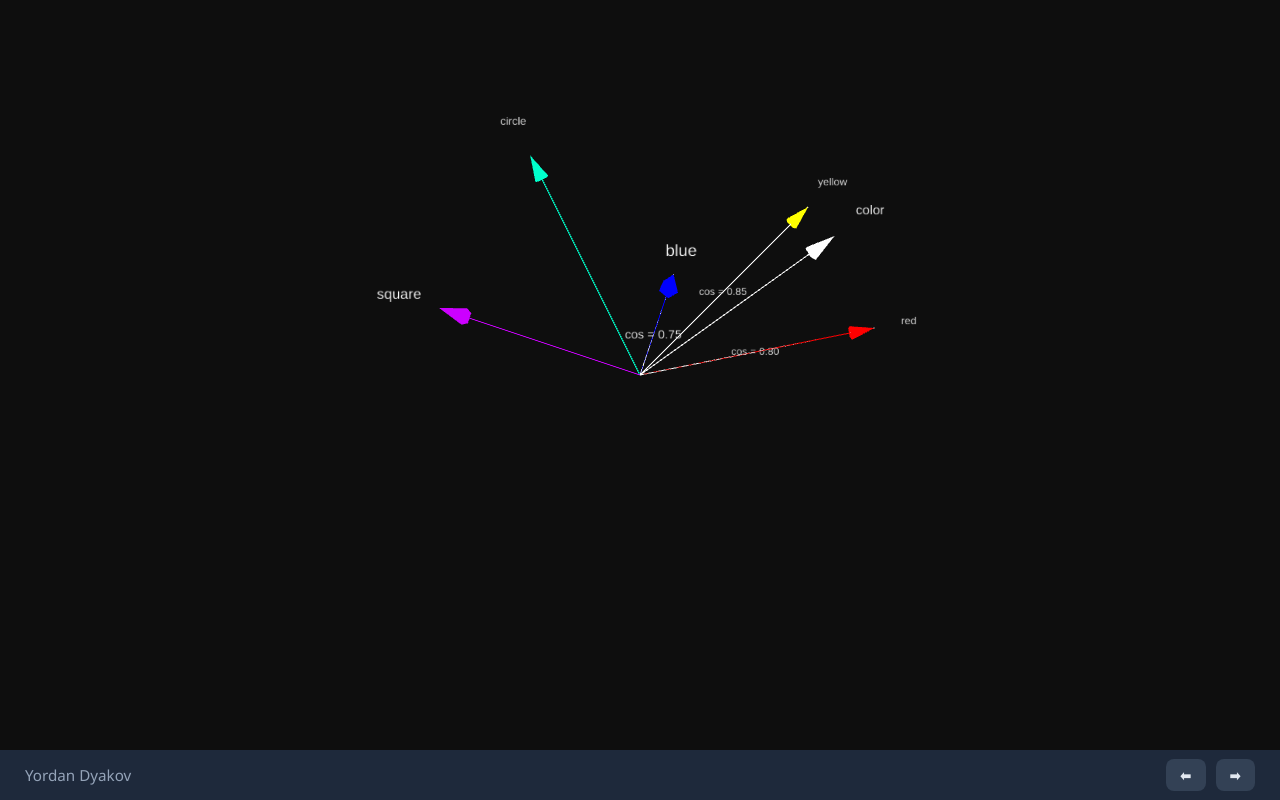
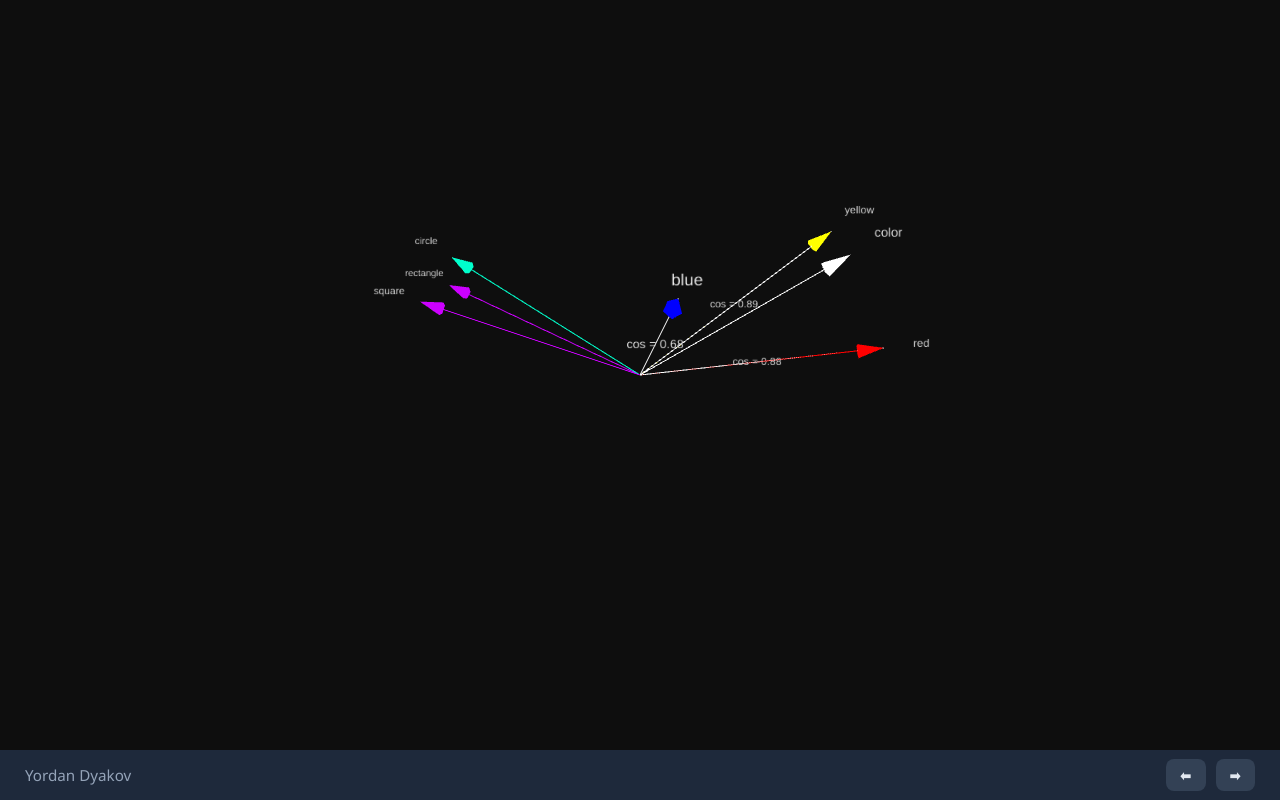
Before and after one commit to ydyakov/semanticSearch, a plain HTML site: page slide5.html in a window 1280 px wide. Drawn offline with nearby package versions, Linux system fonts and the light colour scheme; animation ran at ten frames a second.

Commit message:
add rectangle

```diff
--- a/slide5.html
+++ b/slide5.html
@@ -2,7 +2,7 @@
 <html lang="en">
 <head>
     <meta charset="UTF-8">
-    <title>Slide 4.5 - Vector similarity Models </title>
+    <title>Slide 5 - Vector similarity Models </title>
     <link rel="stylesheet" href="style.css">
     <script type="importmap">
         {
@@ -163,13 +163,20 @@
         // Example embeddings
         // =======================
         const vectors = {
-            red: normalize([1, 0.2, 0.1]),
-            blue: normalize([0.1, 0.3, 1]),
-            yellow: normalize([0.9, 0.9, 0.1]),
-            circle: normalize([-0.4, 0.8, 0.2]),
-            square: normalize([-0.6, 0.2, 0.7]),
-            color: normalize([0.7, 0.5, 0.6])
+            // ---- COLORS CLUSTER (близо до color) ----
+            red: normalize([0.9, 0.1, 0.2]),
+            blue: normalize([0.1, 0.2, 0.9]),
+            yellow: normalize([0.8, 0.6, 0.1]),
+
+            // център на color cluster
+            color: normalize([0.7, 0.4, 0.5]),
+
+            // ---- SHAPES CLUSTER (близо помежду си, далеч от color) ----
+            circle: normalize([-0.8, 0.5, -0.1]),
+            square: normalize([-0.9, 0.3, 0.0]),
+            rectangle: normalize([-0.85, 0.4, -0.2])
         };
+
 
         // =======================
         // Draw arrows
@@ -181,6 +188,7 @@
 
         positions.circle = addVectorArrow(vectors.circle, 0x00ffcc, "circle");
         positions.square = addVectorArrow(vectors.square, 0xcc00ff, "square");
+        positions.rectangle = addVectorArrow(vectors.rectangle, 0xcc00ff, "rectangle");
 
         positions.color = addVectorArrow(vectors.color, 0xffffff, "color");
 
```
